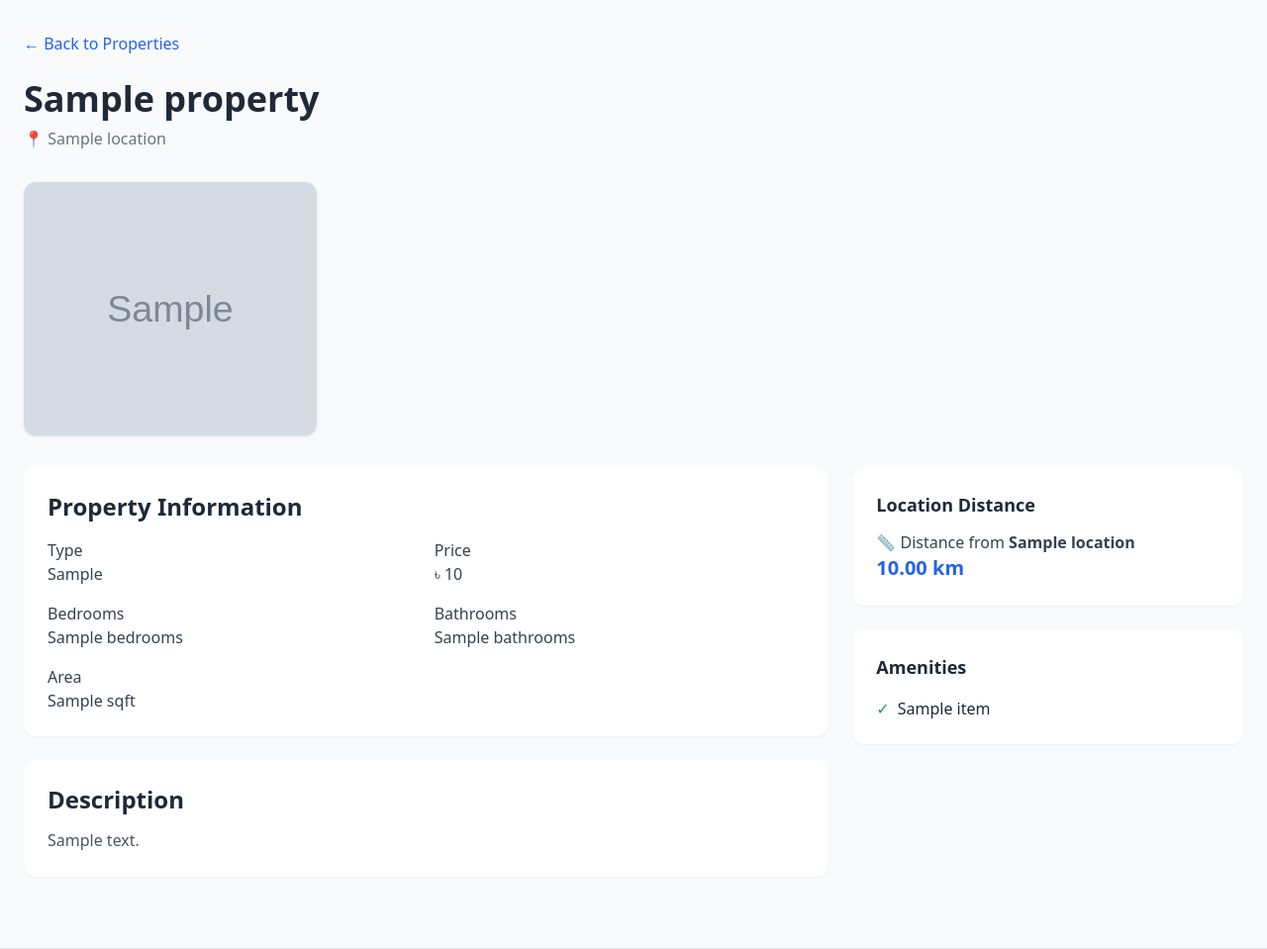
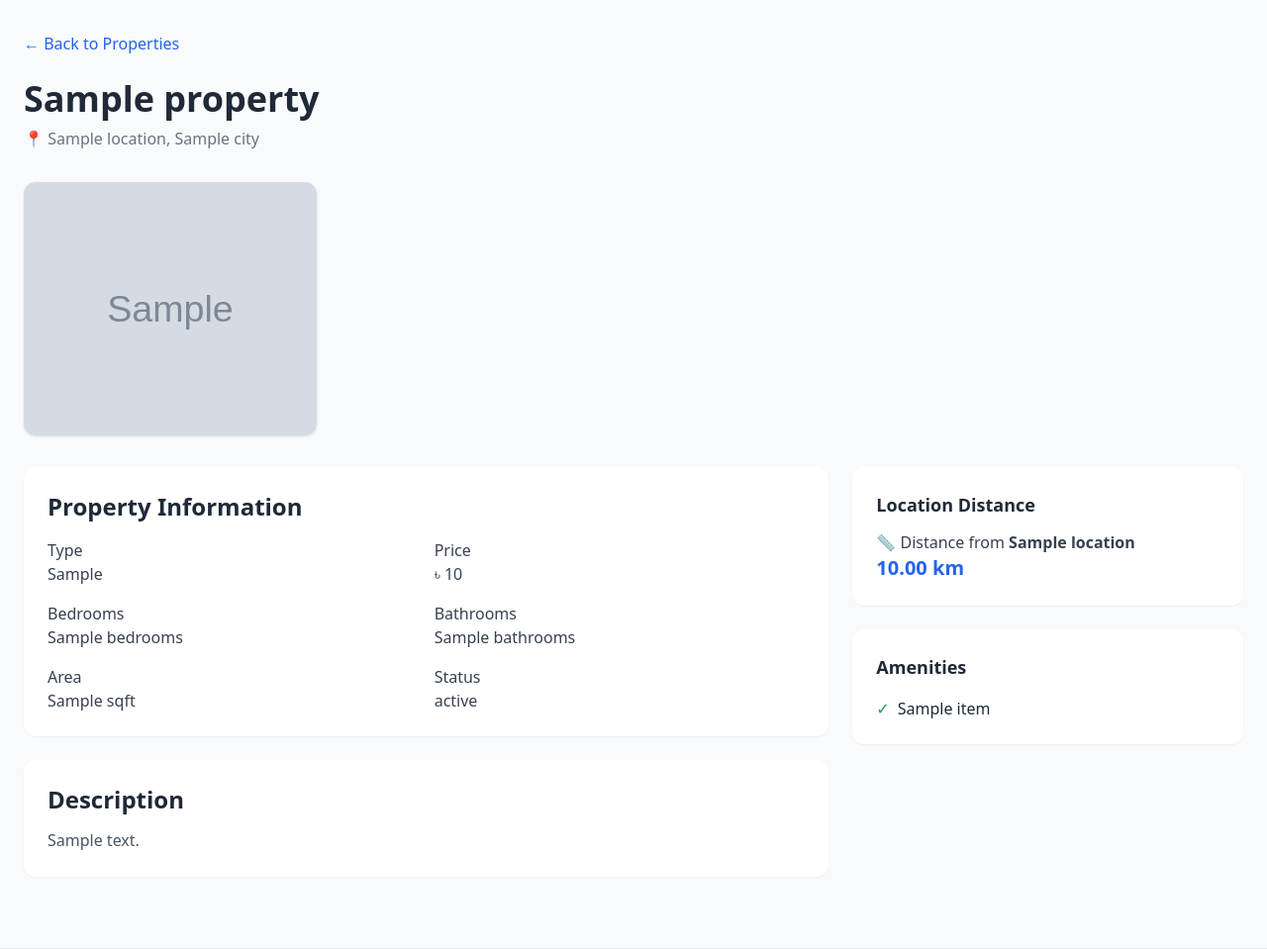
Before and after one commit to gazimaksudur2/GeoDjango-Property-System, a Django app: template templates/properties/detail.html in a window 1280 px wide. Shown: the part 65-1024 px from the top of the page at 99% size. Run offline with Django 4.2, Linux system fonts and the light colour scheme; the template is opened without the code that fills it: most values are stand-ins (such as "Sample title", 1, 10 or a date in 2020); grey boxes marked "Sample" are stand-in pictures; some libraries are stand-ins or nearby versions.

Commit message:
preserve search and pagination state on property detail back navigation

```diff
--- a/templates/properties/components/property_card.html
+++ b/templates/properties/components/property_card.html
@@ -38,7 +38,7 @@
             ৳ {{ property.price }}
         </p>
 
-        <a href="{% url 'property_detail' property.slug %}" class="inline-block mt-4 text-blue-600 font-medium">
+        <a href="{% url 'property_detail' property.slug %}{% if request.GET.urlencode %}?{{ request.GET.urlencode }}{% endif %}" class="inline-block mt-4 text-blue-600 font-medium">
             View Details →
         </a>
     </div>
--- a/templates/properties/detail.html
+++ b/templates/properties/detail.html
@@ -1,356 +1,132 @@
 {% extends "base.html" %}
-
 
 {% block title %}
 {{ property.title }}
 {% endblock %}
 
-
-
 {% block content %}
-
 <div class="mb-6">
-
-<a
-
-href="{% url 'property_list' %}"
-
-class="inline-flex items-center gap-2 text-blue-600 hover:text-blue-800 font-medium"
-
->
-
+    <a href="{{ back_url|default:'/properties/' }}" class="inline-flex items-center gap-2 text-blue-600 hover:text-blue-800 font-medium">
         ← Back to Properties
-
     </a>
-
 </div>
 
-
 <div class="space-y-8">
-
-
-
-<!-- Title Section -->
-
     <div>
-
         <h1 class="text-4xl font-bold">
             {{ property.title }}
         </h1>
 
-
         <p class="text-gray-500 mt-2">
-    📍 {{ property.location.name }}
+            📍 {{ property.location.name }}, {{ property.location.city }}
         </p>
-
-
     </div>
 
-
-
-
-
-<!-- Image Gallery -->
-
     <div class="grid md:grid-cols-4 gap-4">
-
         {% for image in property.images.all %}
-
-
         <div class="rounded-xl overflow-hidden bg-white shadow">
-
-
-<img
-
-src="{{ image.image.url }}"
-
-alt="{{ property.title }}"
-
-class="w-full h-64 object-cover hover:scale-105 transition duration-300"
-
->
-
-
+            <img src="{{ image.image.url }}" alt="{{ image.alt_text|default:property.title }}" class="w-full h-64 object-cover hover:scale-105 transition duration-300">
         </div>
-
-
         {% empty %}
-
-
-<div class="rounded-xl overflow-hidden bg-gray-200 h-64 flex items-center justify-center">
-
+        <div class="rounded-xl overflow-hidden bg-gray-200 h-64 flex items-center justify-center col-span-4">
             <p class="text-gray-500">
                 No image available
             </p>
-
+        </div>
+        {% endfor %}
     </div>
 
+    <div class="grid md:grid-cols-3 gap-6">
+        <div class="md:col-span-2 space-y-6">
+            <div class="bg-white rounded-xl shadow-sm p-6">
+                <h2 class="text-2xl font-semibold mb-4">
+                    Property Information
+                </h2>
 
-{% endfor %}
-
-
+                <div class="grid grid-cols-2 gap-4 text-gray-700">
+                    <div>
+                        <span class="font-medium">Type</span>
+                        <br>
+                        {{ property.property_type }}
                     </div>
 
+                    <div>
+                        <span class="font-medium">Price</span>
+                        <br>
+                        ৳ {{ property.price }}
+                    </div>
 
+                    <div>
+                        <span class="font-medium">Bedrooms</span>
+                        <br>
+                        {{ property.bedrooms }}
+                    </div>
 
+                    <div>
+                        <span class="font-medium">Bathrooms</span>
+                        <br>
+                        {{ property.bathrooms }}
+                    </div>
 
+                    <div>
+                        <span class="font-medium">Area</span>
+                        <br>
+                        {{ property.area_sqft }} sqft
+                    </div>
 
-<!-- Main Information -->
-
-<div class="grid md:grid-cols-3 gap-6">
-
-
-
-
-
-<!-- Left Content -->
-
-<div class="md:col-span-2 space-y-6">
-
-
+                    <div>
+                        <span class="font-medium">Status</span>
+                        <br>
+                        {{ property.status }}
+                    </div>
+                </div>
+            </div>
 
             <div class="bg-white rounded-xl shadow-sm p-6">
-
-
-<h2 class="text-2xl font-semibold mb-4">
-
-Property Information
-
+                <h2 class="text-2xl font-semibold mb-3">
+                    Description
                 </h2>
 
-
-
-<div class="grid grid-cols-2 gap-4 text-gray-700">
-
-
-<div>
-
-<span class="font-medium">
-Type
-</span>
-
-<br>
-
-{{ property.property_type }}
-
+                <p class="text-gray-600 leading-relaxed">
+                    {{ property.description }}
+                </p>
+            </div>
         </div>
 
+        <div class="space-y-6">
+            <div class="bg-white rounded-xl shadow-sm p-6">
+                <h2 class="font-semibold text-lg mb-3">
+                    Location Distance
+                </h2>
 
-
-<div>
-
-<span class="font-medium">
-Price
+                <p class="text-gray-700">
+                    📏 Distance from <strong>{{ property.location.name }}</strong>
+                    <br>
+                    <span class="text-blue-600 text-xl font-bold">
+                        {% if property.city_distance %}
+                            {{ property.city_distance.km|floatformat:2 }} km
+                        {% else %}
+                            N/A
+                        {% endif %}
                     </span>
-
-<br>
-
-৳ {{ property.price }}
-
+                </p>
             </div>
 
-
-
-
-<div>
-
-<span class="font-medium">
-Bedrooms
-</span>
-
-<br>
-
-{{ property.bedrooms }}
-
-</div>
-
-
-
-
-<div>
-
-<span class="font-medium">
-Bathrooms
-</span>
-
-<br>
-
-{{ property.bathrooms }}
-
-</div>
-
-
-
-
-<div>
-
-<span class="font-medium">
-Area
-</span>
-
-<br>
-
-{{ property.area_sqft }} sqft
-
-</div>
-
-
-</div>
-
-
-
-</div>
-
-
-
-
-
-<!-- Description -->
-
-
             <div class="bg-white rounded-xl shadow-sm p-6">
-
-
-<h2 class="text-2xl font-semibold mb-3">
-
-Description
-
+                <h2 class="font-semibold text-lg mb-4">
+                    Amenities
                 </h2>
 
-
-<p class="text-gray-600 leading-relaxed">
-
-{{ property.description }}
-
-</p>
-
-
+                <ul class="space-y-3">
+                    {% for item in amenities %}
+                    <li class="flex items-center gap-2">
+                        <span class="text-green-600">✓</span>
+                        {{ item }}
+                    </li>
+                    {% endfor %}
+                </ul>
             </div>
-
-
-
-
         </div>
-
-
-
-
-
-
-<!-- Right Sidebar -->
-
-
-<div class="space-y-6">
-
-
-
-
-
-<!-- Distance Card -->
-
-<div class="bg-white rounded-xl shadow-sm p-6">
-
-
-<h2 class="font-semibold text-lg mb-3">
-
-Location Distance
-
-</h2>
-
-
-
-<p class="text-gray-700">
-
-
-📏
-
-Distance from
-
-<strong>
-{{ property.location.name }}
-</strong>
-
-
-<br>
-
-
-<span class="text-blue-600 text-xl font-bold">
-
-{{ property.city_distance.km|floatformat:2 }}
-
-km
-
-</span>
-
-
-
-</p>
-
-
-
     </div>
-
-
-
-
-
-
-
-<!-- Amenities -->
-
-
-<div class="bg-white rounded-xl shadow-sm p-6">
-
-
-<h2 class="font-semibold text-lg mb-4">
-
-Amenities
-
-</h2>
-
-
-
-<ul class="space-y-3">
-
-
-{% for item in amenities %}
-
-
-<li class="flex items-center gap-2">
-
-
-<span class="text-green-600">
-✓
-</span>
-
-
-{{ item }}
-
-
-</li>
-
-
-{% endfor %}
-
-
-</ul>
-
-
 </div>
-
-
-
-
-
-</div>
-
-
-
-</div>
-
-
-
-</div>
-
-
 {% endblock %}
```
Also changed, not shown: properties/views.py (+17 -0 lines). Lines whose indentation alone changed are shown as unchanged.
